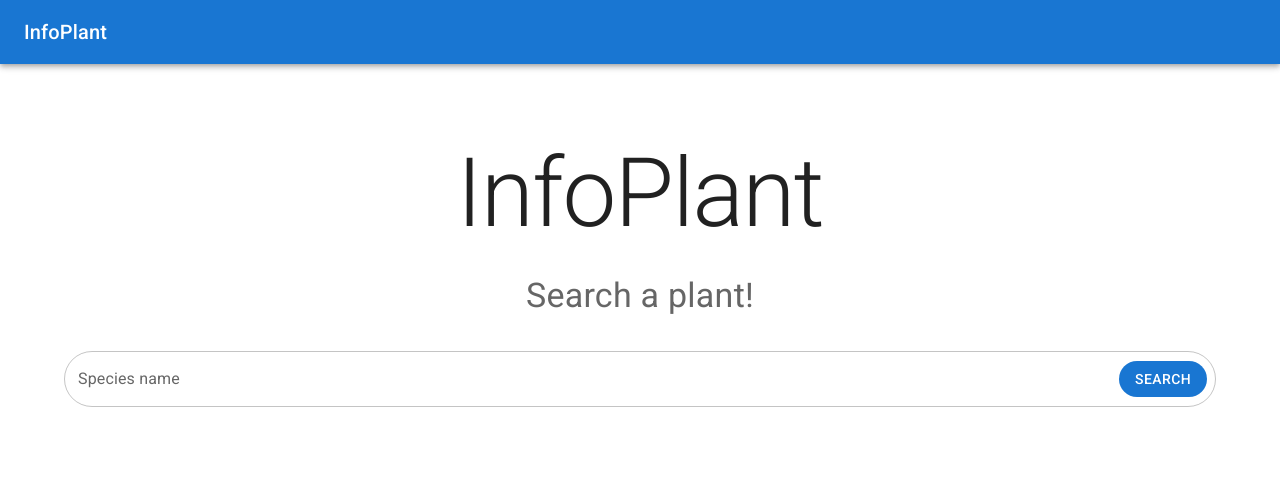
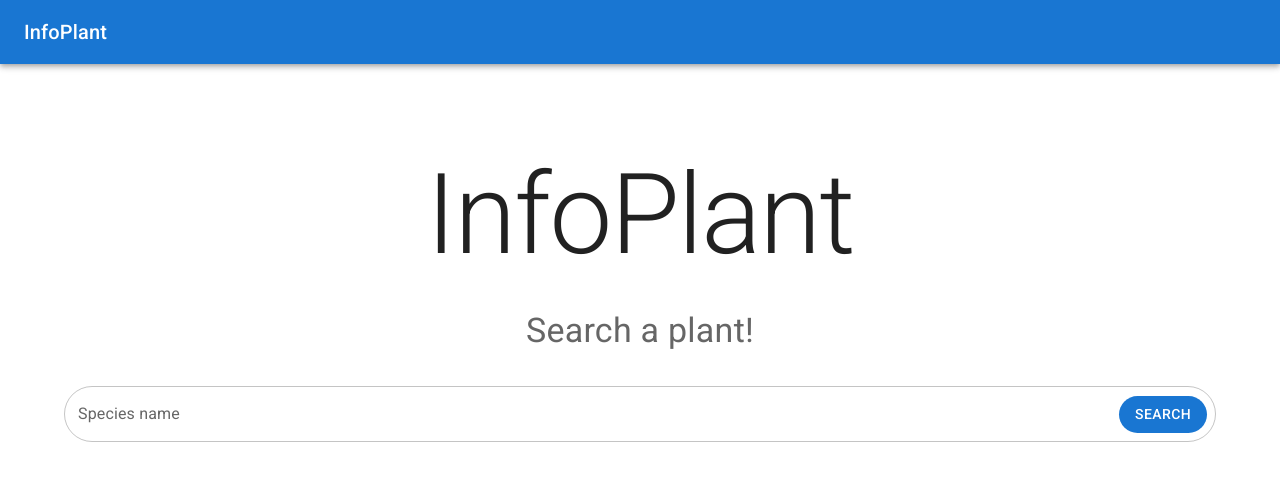
Before and after one commit to slowjo/plantsearch, a React (Create React App) app: page / in a window 1280 px wide. Shown: the top 480 px of the page. Built offline with nearby package versions, Linux system fonts and the light colour scheme.

Commit message:
title font size fix

```diff
--- a/src/pages/SearchPage.jsx
+++ b/src/pages/SearchPage.jsx
@@ -12,7 +12,7 @@ const SearchPage = () => {
 
     return (
         <section>
-            <Typography variant='h1' component='h1' sx={{ textAlign: 'center', mt: '0.5em', lineHeight: 1.7 }}>InfoPlant</Typography>
+            <Typography variant='h1' component='h1' sx={{ textAlign: 'center', mt: '0.5em', lineHeight: 1.7, fontSize: 'calc(5vw + 3rem)' }}>InfoPlant</Typography>
             <Typography variant='h4' component='h2' sx={{ textAlign: 'center', mb: '1em' }} color="text.secondary">Search a plant!</Typography>
             <form onSubmit={handleSubmit}>
                 <div style={{ position: 'relative' }}>
```
